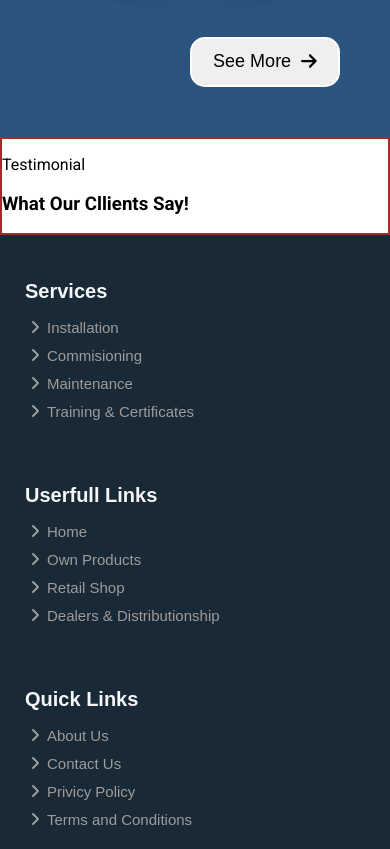
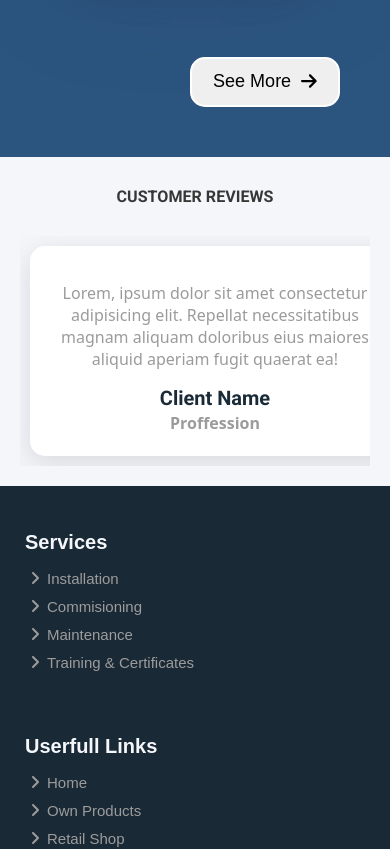
Before and after one commit to Abhishek8293/TADOBA-SOLUTIONS, an Angular app: page / in a window 390 px wide. Shown: the part 7360-8209 px from the top of the page. Built offline with nearby package versions, Linux system fonts and the light colour scheme.

Commit message:
review card added

```diff
--- a/src/app/pages/footer/footer.component.html
+++ b/src/app/pages/footer/footer.component.html
@@ -23,7 +23,7 @@
             <ul>
                 <li><fa-icon [icon]="rightArrow"></fa-icon><a href="#">About Us</a></li>
                 <li><fa-icon [icon]="rightArrow"></fa-icon><a href="#">Contact Us</a></li>
-                <li><fa-icon [icon]="rightArrow"></fa-icon><a href="#">Privicy Policy</a></li>
+                <li><fa-icon [icon]="rightArrow"></fa-icon><a href="#">Privacy Policy</a></li>
                 <li><fa-icon [icon]="rightArrow"></fa-icon><a href="#">Terms and Conditions</a></li>
             </ul>
         </div>
--- a/src/app/pages/home/home.component.css
+++ b/src/app/pages/home/home.component.css
@@ -21,7 +21,6 @@
 /* About Us Properties */
 .about-us-div {
   padding: 20px;
-
 }
 /* .about-us-img{
   border: 2px solid red;
@@ -93,44 +92,43 @@
   height: 380px;
 }
 /* =========================================PRODUCT SECTION===================================== */
-.product-section{
+.product-section {
   display: flex;
   flex-direction: column;
   justify-content: center;
   color: white;
-  background-color: #2B557F;
+  background-color: #2b557f;
   padding-bottom: 50px;
 }
-.product-section-heading{
+.product-section-heading {
   display: flex;
   justify-content: center;
   align-items: center;
 }
-.see-more-product-button{
+.see-more-product-button {
   display: flex;
   justify-content: flex-end;
   align-items: center;
 }
-.see-more-product-button button{
+.see-more-product-button button {
   height: 50px;
   width: 150px;
   margin-right: 50px;
   font-size: 15px;
 }
-.see-more-product-button fa-icon{
+.see-more-product-button fa-icon {
   margin-left: 10px;
 }
-.products{
+.products {
   display: flex;
   flex-wrap: wrap;
   justify-content: space-around;
   align-items: center;
-  background-color: #2B557F;
+  background-color: #2b557f;
   padding-top: 50px;
   padding-bottom: 50px;
-
 }
-.card{
+.card {
   border: 1px solid red;
   display: flex;
   flex-direction: column;
@@ -141,59 +139,58 @@
   border: 1px solid #fff;
   border-radius: 5px;
   cursor: pointer;
-  box-shadow: rgba(255, 255, 255, 0.1) 0px 1px 1px 0px inset, rgba(50, 50, 93, 0.25) 0px 50px 100px -20px, rgba(0, 0, 0, 0.3) 0px 30px 60px -30px;
+  box-shadow: rgba(255, 255, 255, 0.1) 0px 1px 1px 0px inset,
+    rgba(50, 50, 93, 0.25) 0px 50px 100px -20px,
+    rgba(0, 0, 0, 0.3) 0px 30px 60px -30px;
   margin-bottom: 50px;
 }
-.card .p-img{
+.card .p-img {
   display: flex;
   justify-content: center;
   align-items: center;
   width: 280px;
   height: 300px;
-
-
 }
-.p-img img{
+.p-img img {
   width: 100%;
   height: 100%;
   object-fit: cover;
   border-radius: 5px;
   border-bottom-left-radius: 0;
   border-bottom-right-radius: 0;
-
 }
-.p-detail{
+.p-detail {
   padding-left: 5px;
   padding-bottom: 5px;
 }
-.p-name{
+.p-name {
   font-weight: 500;
   margin-bottom: 16px;
   color: #373737;
 }
-.p-price-rating-availability{
+.p-price-rating-availability {
   display: flex;
   justify-content: start;
   align-items: center;
   margin-bottom: 15px;
 }
-.p-price{
+.p-price {
   color: #373737;
   font-weight: 500;
   font-size: 16px;
 }
-.star-icon{
+.star-icon {
   font-size: 18px;
   width: 18px;
   height: 18px;
 }
-.pra{
+.pra {
   margin-right: 10px;
-  color: #FF9D00;
+  color: #ff9d00;
 }
-.p-availability{
- background-color: #32c26c;
- height: 15px;
+.p-availability {
+  background-color: #32c26c;
+  height: 15px;
   width: 48px;
   border-radius: 5px;
   font-size: 10px;
@@ -202,11 +199,11 @@
   justify-content: center;
   align-items: center;
 }
-.view-details{
-  background-color: #2C547F;
+.view-details {
+  background-color: #2c547f;
   color: white;
   padding: 5px;
-  border: 1px solid #2C547F;
+  border: 1px solid #2c547f;
   border-radius: 5px;
   margin-right: 10px;
   font-weight: bold;
@@ -215,11 +212,11 @@
   height: 26px;
   width: 105px;
 }
-.add-cart{
-  background-color: #FF9D00;
+.add-cart {
+  background-color: #ff9d00;
   color: white;
   padding: 5px;
-  border: 1px solid #FF9D00;
+  border: 1px solid #ff9d00;
   border-radius: 5px;
   margin-right: 10px;
   font-weight: bold;
@@ -228,19 +225,77 @@
   height: 26px;
   width: 105px;
 }
-.see-more-btn{
+.see-more-btn {
   font-size: 18px !important;
   border-radius: 15px;
   border: 2px solid white;
   cursor: pointer;
 }
-.see-more-btn:hover{
+.see-more-btn:hover {
   transform: scale(1.1);
 }
 
-.testimonial-section{
-  border: 2px solid brown;
+.testimonial-section {
+  background-color: #f5f6fa;
+  padding: 20px;
+  display: flex;
+  flex-direction: column;
+  gap: 20px;
 }
+
+.testimonial-section .heading-div{
+  text-align: center;
+  font-size: 24px;
+  font-weight: bold;
+  margin: 10px 10px;
+}
+
+.testimonial-section .heading-div h6{
+  margin: 0;
+  color: #373737;
+}
+
+.testimonial-section .details-div{
+  display: flex;
+  justify-content: center;
+  align-items: center;
+  gap: 20px;
+  height: 300px;
+}
+
+.testimonial-section .details-div .review-card {
+  width: 300px;
+  border-radius: 15px;
+  padding: 20px;
+  background-color: white;
+  box-shadow: rgba(0, 0, 0, 0.16) 0px 10px 36px 0px,
+    rgba(0, 0, 0, 0.06) 0px 0px 0px 1px;
+}
+
+.review-card p {
+  text-align: center;
+  color: #9b9b9b;
+  font-size: 16px;
+  font-family: system-ui, -apple-system, BlinkMacSystemFont, "Segoe UI", Roboto,
+    Oxygen, Ubuntu, Cantarell, "Open Sans", "Helvetica Neue", sans-serif;
+}
+.review-card h5 {
+  text-align: center;
+  color: #1a2a36;
+  font-size: 20px;
+  margin: 2px;
+}
+
+.review-card h6 {
+  text-align: center;
+  color: #9b9b9b;
+  font-size: 16px;
+  margin: 2px;
+  font-family: system-ui, -apple-system, BlinkMacSystemFont, "Segoe UI", Roboto,
+    Oxygen, Ubuntu, Cantarell, "Open Sans", "Helvetica Neue", sans-serif;
+}
+
+
 /* Mobile Media Query */
 @media (max-width: 426px) {
   .service-row {
@@ -248,7 +303,7 @@
     flex-direction: column;
     justify-content: center;
     align-items: center;
-    gap: 20px;
+    gap: 25px;
     width: 100%;
   }
 
@@ -266,18 +321,38 @@
     text-align: justify;
     gap: 5px;
   }
-  .about-us-img img{
+  .about-us-img img {
     width: 100%;
     height: auto;
     object-fit: cover;
     margin-bottom: 5px;
   }
+  .testimonial-section .details-div{
+    overflow-x: auto;
+  }
+  .testimonial-section .details-div {
+    display: flex;
+    flex-direction: row;
+    justify-content: flex-start;
+    align-items: center;
+    gap: 40px;
+    overflow-x: auto;
+    padding: 10px;
+    height: auto;
+  }
+
+  .testimonial-section .details-div .review-card {
+    flex: 0 0 auto;
+    width: 330px;
+    border-radius: 15px;
+    padding: 20px;
+    background-color: white;
+    box-shadow: rgba(100, 100, 111, 0.2) 0px 7px 29px 0px;
+  }
 }
 
-
-
-@media (min-width:426px) and (max-width:768px) {
-  .quote-description-div{
+@media (min-width: 426px) and (max-width: 768px) {
+  .quote-description-div {
     display: flex;
     flex-direction: column;
     justify-content: center;
@@ -296,16 +371,15 @@
     flex: 0 0 auto;
     width: 325px;
   }
-  .about-us-img img{
+  .about-us-img img {
     width: 100%;
     height: 60vh;
     object-fit: cover;
   }
-
 }
 
 /* Laptop Media Query */
-@media (min-width: 769px) and (max-width:1024px){
+@media (min-width: 769px) and (max-width: 1024px) {
   .quote-description-div {
     display: flex;
     justify-content: center;
@@ -346,18 +420,18 @@
   .service-row::-webkit-scrollbar-track {
     background: #f0f0f0;
   }
-  .about-us-img img{
+  .about-us-img img {
     width: 100%;
     height: 70vh;
     object-fit: cover;
   }
-  .about-us-div{
+  .about-us-div {
     display: flex;
   }
-  .about-us-img{
+  .about-us-img {
     width: 50%;
   }
-  .about-us-description-div{
+  .about-us-description-div {
     width: 50%;
     padding: 30px;
     display: flex;
@@ -367,8 +441,7 @@
   }
 }
 
-
-@media (min-width:1025px) and (max-width:1440px) {
+@media (min-width: 1025px) and (max-width: 1440px) {
   .quote-description-div {
     display: flex;
     justify-content: center;
@@ -409,18 +482,18 @@
   .service-row::-webkit-scrollbar-track {
     background: #f0f0f0;
   }
-  .about-us-img img{
+  .about-us-img img {
     width: 100%;
     height: 65vh;
     object-fit: cover;
   }
-  .about-us-div{
+  .about-us-div {
     display: flex;
   }
-  .about-us-img{
+  .about-us-img {
     width: 50%;
   }
-  .about-us-description-div{
+  .about-us-description-div {
     width: 50%;
     padding: 30px;
     display: flex;
@@ -430,8 +503,7 @@
   }
 }
 
-
-@media(min-width:1441px) {
+@media (min-width: 1441px) {
   .quote-description-div {
     display: flex;
     justify-content: center;
@@ -473,18 +545,18 @@
   .service-row::-webkit-scrollbar-track {
     background: #f0f0f0;
   }
-  .about-us-img img{
+  .about-us-img img {
     width: 100%;
     height: 70vh;
     object-fit: cover;
   }
-  .about-us-div{
+  .about-us-div {
     display: flex;
   }
-  .about-us-img{
+  .about-us-img {
     width: 50%;
   }
-  .about-us-description-div{
+  .about-us-description-div {
     width: 50%;
     padding: 30px;
     display: flex;
--- a/src/app/pages/home/home.component.html
+++ b/src/app/pages/home/home.component.html
@@ -235,11 +235,27 @@
 </div>
 
 <div class="testimonial-section">
-    <div class="testimonial-heading">
-        <p>Testimonial</p>
-        <h3>What Our Cllients Say!</h3>
+    <div class="heading-div">
+        <h6>CUSTOMER REVIEWS</h6>
     </div>
-    <div class="clients-review">
+    <div class="details-div">
+        <div class="review-card">
+            <p>Lorem, ipsum dolor sit amet consectetur adipisicing elit. Repellat necessitatibus magnam aliquam doloribus
+                eius maiores aliquid aperiam fugit quaerat ea!</p>
+            <h5>Client Name</h5>
+            <h6>Proffession</h6>
+        </div>
+        <div class="review-card">
+            <p>Lorem, ipsum dolor sit amet consectetur adipisicing elit. Repellat necessitatibus magnam aliquam doloribus
+                eius maiores aliquid aperiam fugit quaerat ea!</p>
+            <h5>Client Name</h5>
+            <h6>Proffession</h6>
+        </div>
+        <div class="review-card">
+            <p>Lorem, ipsum dolor sit amet consectetur adipisicing elit. Repellat necessitatibus magnam aliquam doloribus
+                eius maiores aliquid aperiam fugit quaerat ea!</p>
+            <h5>Client Name</h5>
+            <h6>Proffession</h6>
+        </div>
     </div>
-
 </div>
```
Also changed, not shown: src/app/pages/carousel/carousel.component.css (+5 -9 lines), src/app/pages/home/home.component.ts (line endings or trailing spaces).
